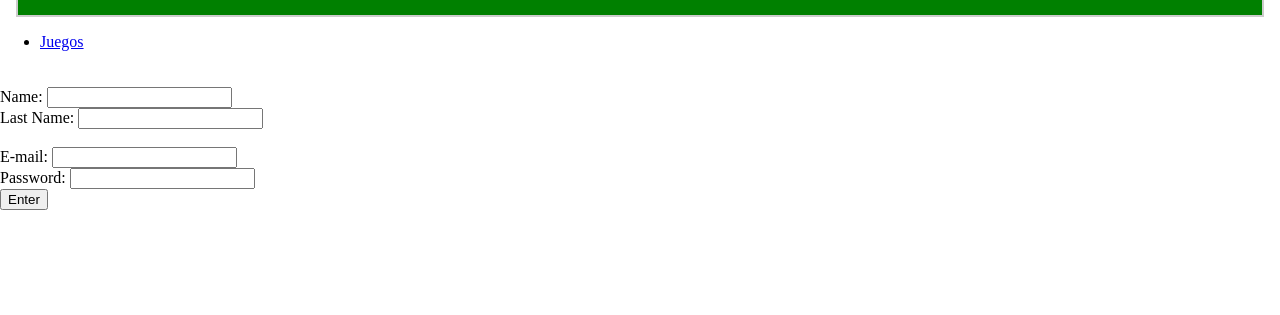
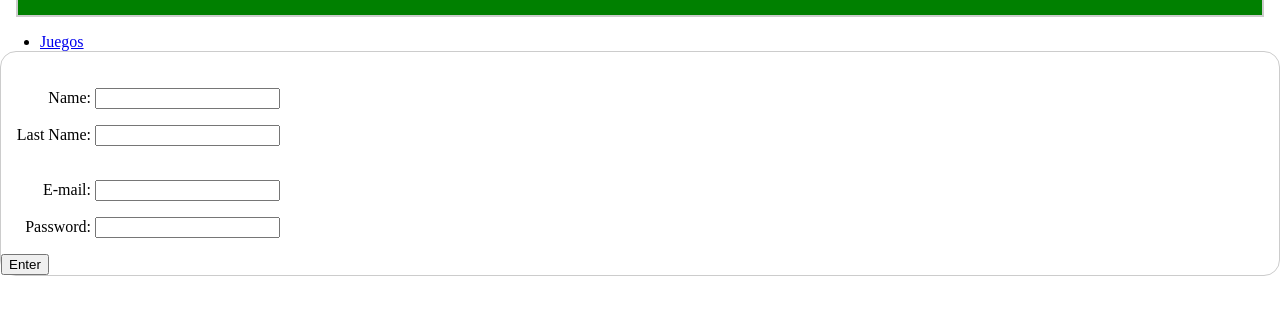
Before and after one commit to SergioGarcia-Wolframito/AmabroWebPage, a plain HTML site: page index.html in a window 1280 px wide. Shown: the part 115-430 px from the top of the page. Drawn offline with Linux system fonts and the light colour scheme.

Commit message:
Update index.css

```diff
--- a/index.css
+++ b/index.css
@@ -19,3 +19,28 @@ body{
   background-color: light-blue;
 
 }
+
+form {
+
+    margin: 0 auto;
+    width: 400px
+    padding: 1em;
+    border: 1px solid #CCC;
+    border-radius: 1em;
+}
+
+form div + div {
+    margin-top: 1em;
+}
+
+label {
+    /* Para asegurarse que todos los labels tienen el mismo tamaño y están alineados correctamente */
+    display: inline-block;
+    width: 90px;
+    text-align: right;
+}
+
+input:focus, textarea:focus {
+    /* Para dar un pequeño destaque en elementos activos*/
+    border-color: #000;
+}
```
